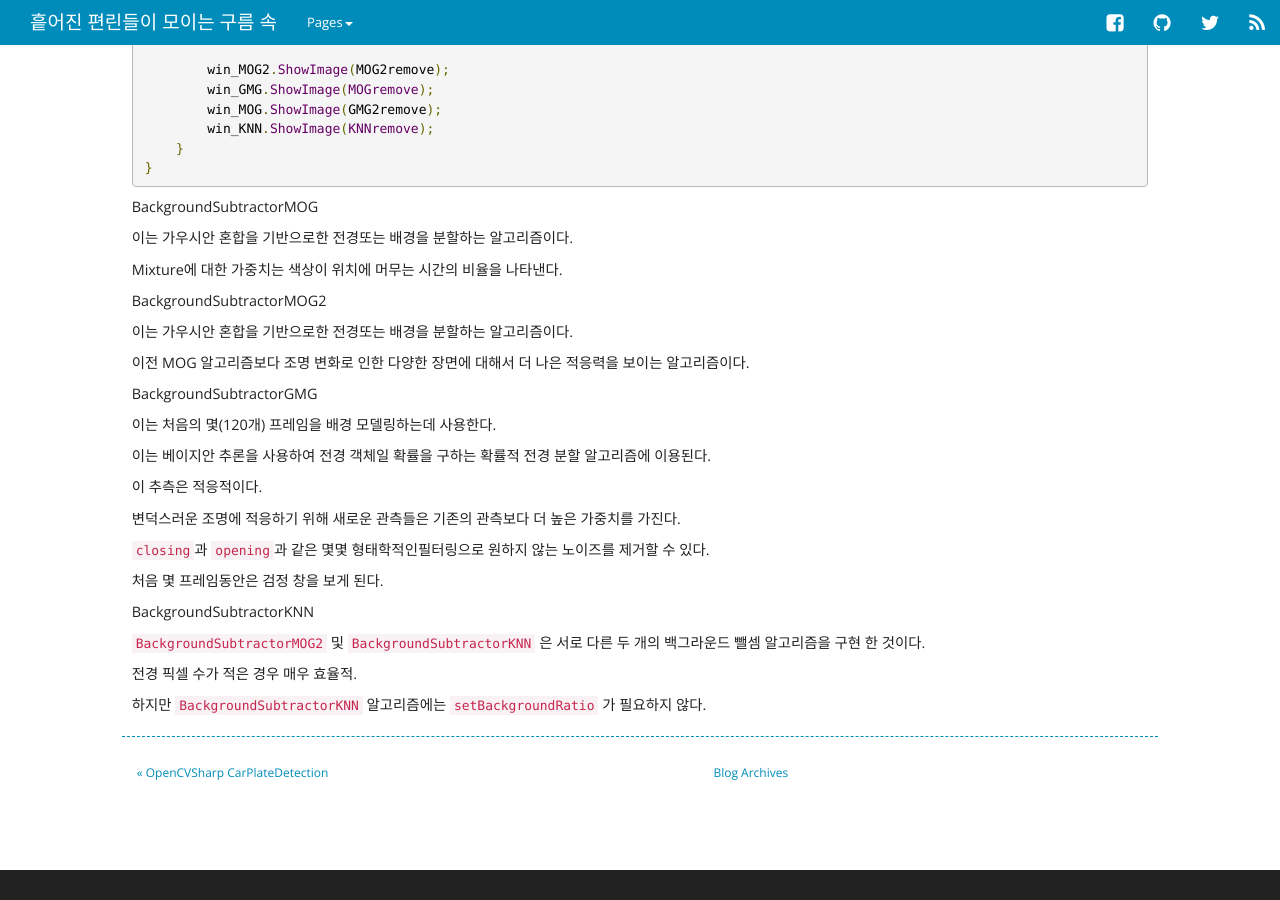
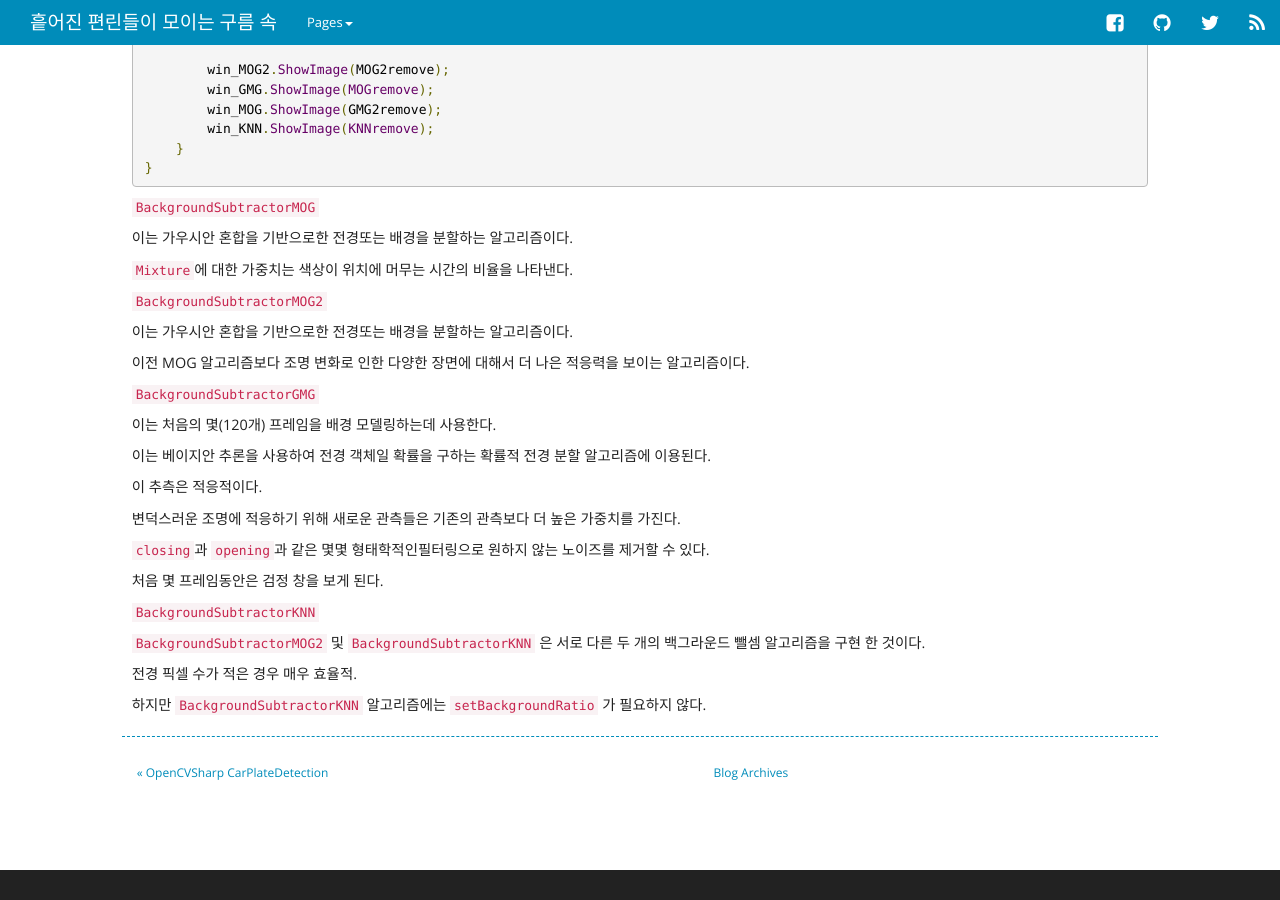
Before and after one commit to MeigoArisa/meigoarisa.github.io, a Jekyll site: the page built from _posts/2020-03-06-1-OpenCVSharp BackgroundSubtractor.md, in a window 1280 px wide and 900 px high, scrolled down 969 px. Built offline with Jekyll 4.4.1, drawn with Linux system fonts in a browser that asks for light colours; nearby versions of some CDN libraries; comment, search, counter and statistics services are not loaded.

Commit message:
Edit BS
add ``

````diff
--- a/_posts/2020-03-06-1-OpenCVSharp BackgroundSubtractor.md
+++ b/_posts/2020-03-06-1-OpenCVSharp BackgroundSubtractor.md
@@ -13,8 +13,8 @@
 ```c#
 public void BackgroundSubtractor_Example()
 {
-	VideoCapture capture = new VideoCapture(0);
-	using var MOG2 = BackgroundSubtractorMOG2.Create();
+    VideoCapture capture = new VideoCapture(0);
+    using var MOG2 = BackgroundSubtractorMOG2.Create();
     using var MOG = BackgroundSubtractorMOG.Create();
     using var GMG = BackgroundSubtractorGMG.Create();
     using var KNN = BackgroundSubtractorKNN.Create();
@@ -49,15 +49,18 @@
 
 
 
-BackgroundSubtractorMOG
+
+`BackgroundSubtractorMOG`
 
 이는 가우시안 혼합을 기반으로한 전경또는 배경을 분할하는 알고리즘이다.
 
-Mixture에 대한 가중치는 색상이 위치에 머무는 시간의 비율을 나타낸다.
+`Mixture`에 대한 가중치는 색상이 위치에 머무는 시간의 비율을 나타낸다.
 
 
 
-BackgroundSubtractorMOG2
+
+
+`BackgroundSubtractorMOG2`
 
 이는 가우시안 혼합을 기반으로한 전경또는 배경을 분할하는 알고리즘이다.
 
@@ -65,7 +68,9 @@
 
 
 
-BackgroundSubtractorGMG
+
+
+`BackgroundSubtractorGMG`
 
 이는 처음의 몇(120개) 프레임을 배경 모델링하는데 사용한다.
 
@@ -81,7 +86,9 @@
 
 
 
-BackgroundSubtractorKNN
+
+
+`BackgroundSubtractorKNN`
 
 `BackgroundSubtractorMOG2` 및 `BackgroundSubtractorKNN` 은 서로 다른 두 개의 백그라운드 뺄셈 알고리즘을 구현 한 것이다.
 
````
